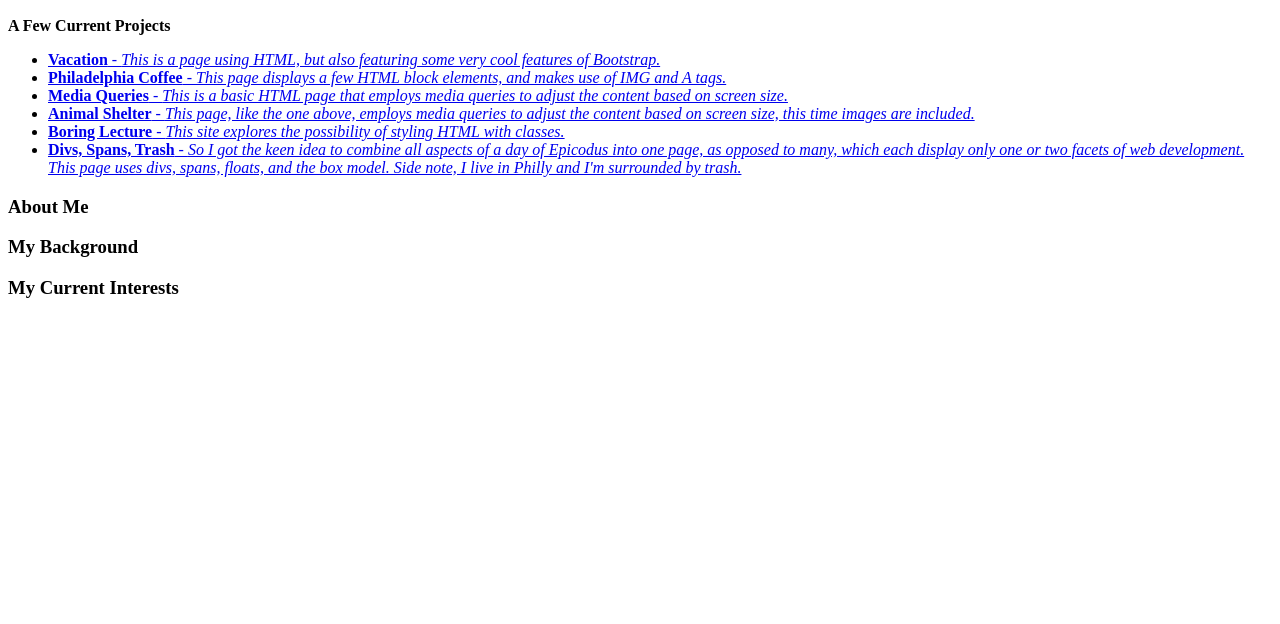
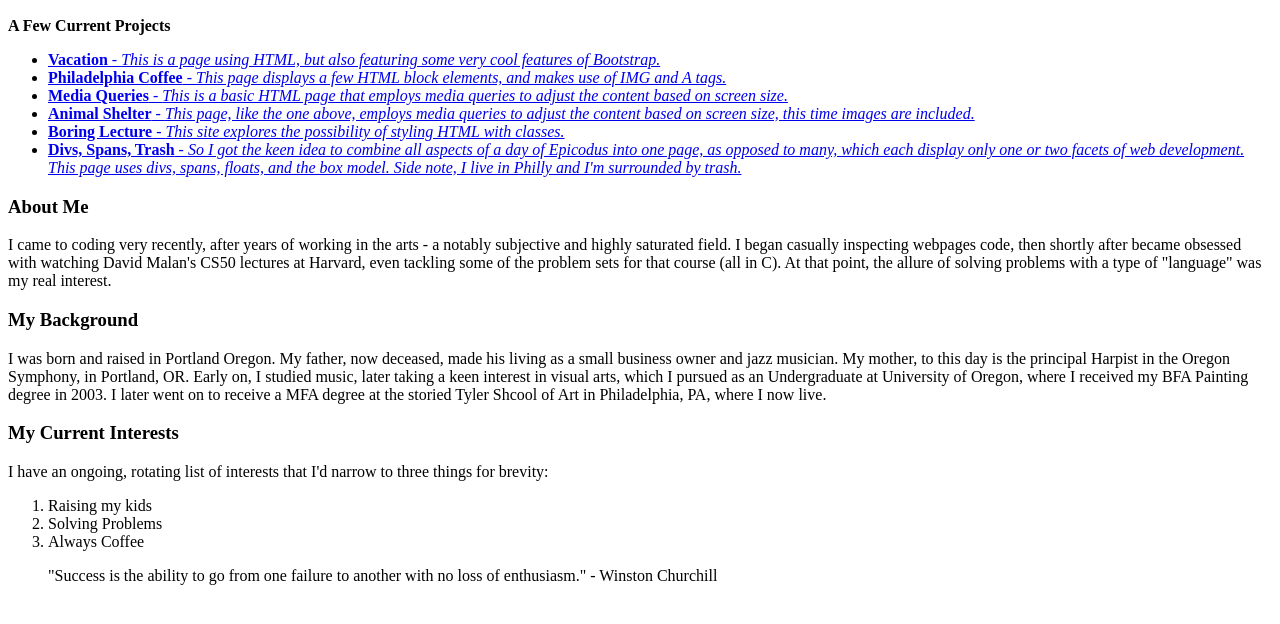
Before and after one commit to matthcraig/Portfolio, a plain HTML site: page index.html in a window 1280 px wide. Shown: the part 110-734 px from the top of the page. Drawn offline with Linux system fonts and the light colour scheme.

Commit message:
add content and OL element.

```diff
--- a/index.html
+++ b/index.html
@@ -21,17 +21,22 @@
 </ul>
 
 <h3>About Me</h3>
-<p></p>
+<p>I came to coding very recently, after years of working in the arts - a notably subjective and highly saturated field. I began casually inspecting webpages code, then shortly after became obsessed with watching David Malan's CS50 lectures at Harvard, even tackling some of the problem sets for that course (all in C). At that point, the allure of solving problems with a type of "language" was my real interest.</p>
 
 <h3>My Background</h3>
-<p></p>
+<p>I was born and raised in Portland Oregon. My father, now deceased, made his living as a small business owner and jazz musician. My mother, to this day is the principal Harpist in the Oregon Symphony, in Portland, OR. Early on, I studied music, later taking a keen interest in visual arts, which I pursued as an Undergraduate at University of Oregon, where I received my BFA Painting degree in 2003. I later went on to receive a MFA degree at the storied Tyler Shcool of Art in Philadelphia, PA, where I now live.</p>
 
 <h3>My Current Interests</h3>
-<p></p>
+<p>I have an ongoing, rotating list of interests that I'd narrow to three things for brevity:</p>
+<ol>
+  <li>Raising my kids</li>
+  <li>Solving Problems</li>
+  <li>Always Coffee</li>
+</ol>
 
-
-
-
+<blockquote>
+  <p>"Success is the ability to go from one failure to another with no loss of enthusiasm." - Winston Churchill</p>
+</blockquote>
 
 
 </body>
```
